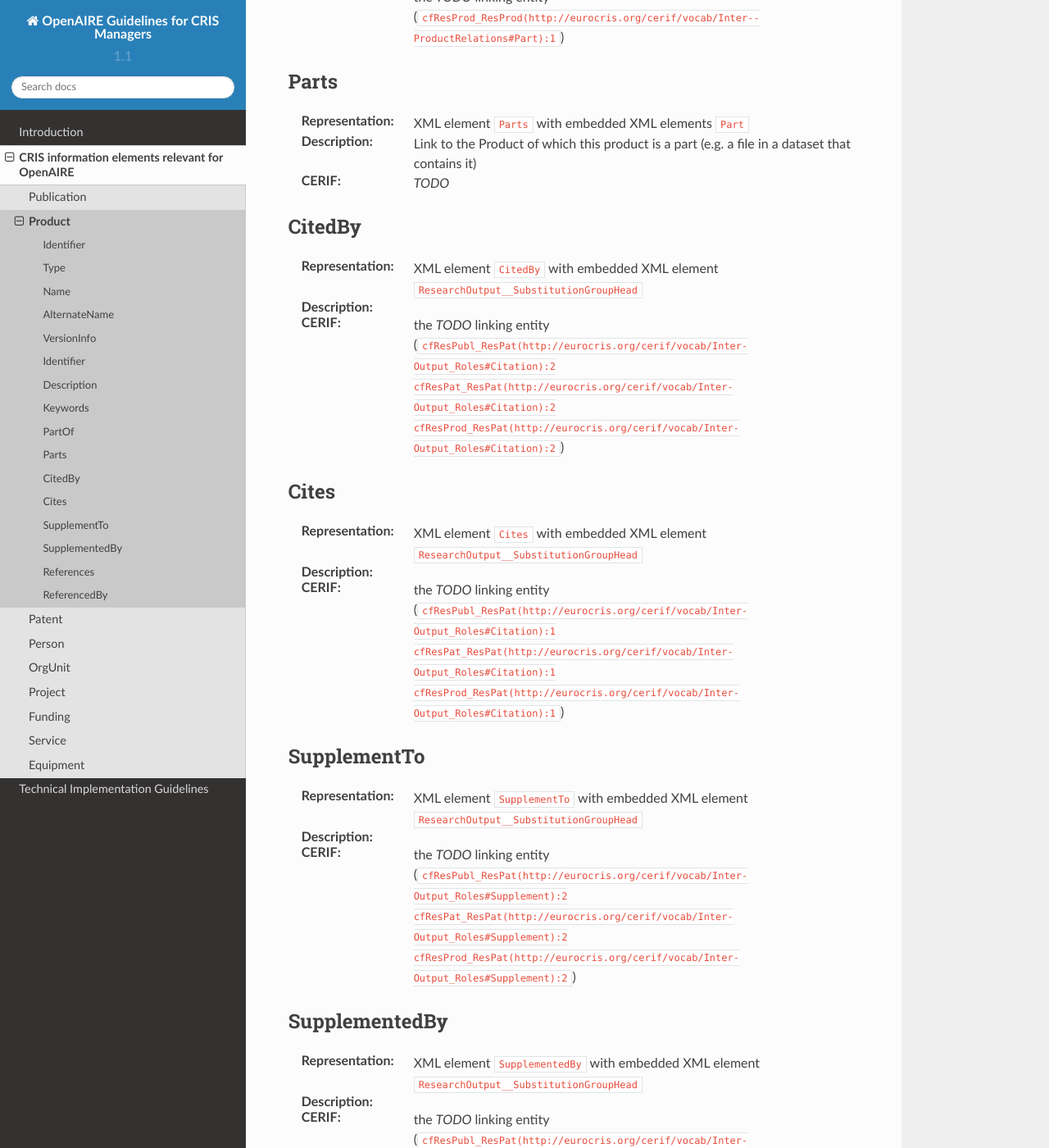
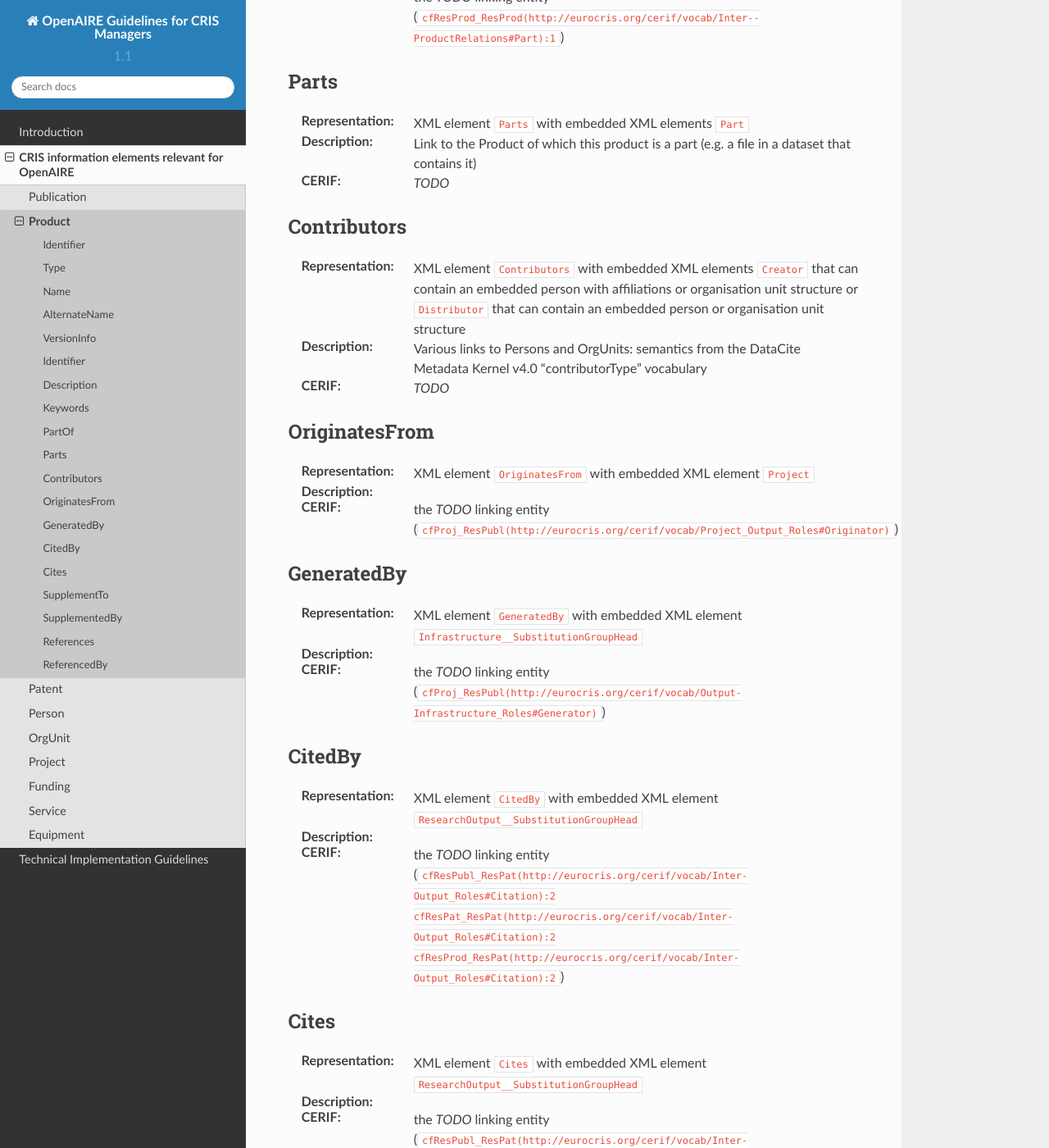
Before and after one commit to openaire/guidelines-cris-managers, a Sphinx documentation site: the page built from docs/cerif_xml_product_entity.rst, in a window 1280 px wide and 1400 px high, scrolled down 3095 px. Shown: the whole window at 82% size. Built offline with Sphinx 7.4.7 and the Read the Docs theme 2.0.0, drawn with Linux system fonts in a browser that asks for light colours.

Commit message:
current docs

```diff
--- a/docs/cerif_xml_equipment_entity.rst
+++ b/docs/cerif_xml_equipment_entity.rst
@@ -26,6 +26,12 @@ Name
 :Description:
 :CERIF: the *TODO* attribute (``cfEquipName.cfName``)
 
+Identifier
+^^^^^^^^^^
+:Representation: XML element ``Identifier``
+:Description: An identifier of the equipment
+:CERIF: the Federated Identifier entity (``cfFedId``)
+
 Description
 ^^^^^^^^^^^
 :Representation: XML element ``Description``
--- a/docs/cerif_xml_product_entity.rst
+++ b/docs/cerif_xml_product_entity.rst
@@ -90,6 +90,24 @@ Parts
 :Description: Link to the Product of which this product is a part (e.g. a file in a dataset that contains it)
 :CERIF: *TODO*
 
+Contributors
+^^^^^^^^^^^^
+:Representation: XML element ``Contributors`` with embedded XML elements ``Creator`` that can contain an embedded person with affiliations or organisation unit structure or ``Distributor`` that can contain an embedded person or organisation unit structure
+:Description: Various links to Persons and OrgUnits: semantics from the DataCite Metadata Kernel v4.0 "contributorType" vocabulary
+:CERIF: *TODO*
+
+OriginatesFrom
+^^^^^^^^^^^^^^
+:Representation: XML element ``OriginatesFrom`` with embedded XML element ``Project``
+:Description:
+:CERIF: the *TODO* linking entity (``cfProj_ResPubl(http://eurocris.org/cerif/vocab/Project_Output_Roles#Originator)``)
+
+GeneratedBy
+^^^^^^^^^^^
+:Representation: XML element ``GeneratedBy`` with embedded XML element ``Infrastructure__SubstitutionGroupHead``
+:Description:
+:CERIF: the *TODO* linking entity (``cfProj_ResPubl(http://eurocris.org/cerif/vocab/Output-Infrastructure_Roles#Generator)``)
+
 CitedBy
 ^^^^^^^
 :Representation: XML element ``CitedBy`` with embedded XML element ``ResearchOutput__SubstitutionGroupHead``
--- a/docs/cerif_xml_publication_entity.rst
+++ b/docs/cerif_xml_publication_entity.rst
@@ -222,9 +222,9 @@ Status
 :Description:
 :CERIF: the *TODO* linking entity (``cfResPubl_Class``)
 
-Originator
-^^^^^^^^^^
-:Representation: XML element ``Originator`` with embedded XML element ``Project``
+OriginatesFrom
+^^^^^^^^^^^^^^
+:Representation: XML element ``OriginatesFrom`` with embedded XML element ``Project``
 :Description:
 :CERIF: the *TODO* linking entity (``cfProj_ResPubl(http://eurocris.org/cerif/vocab/Project_Output_Roles#Originator)``)
 
--- a/docs/cerif_xml_service_entity.rst
+++ b/docs/cerif_xml_service_entity.rst
@@ -26,6 +26,12 @@ Name
 :Description:
 :CERIF: the *TODO* attribute (``cfSrvName.cfName``)
 
+Identifier
+^^^^^^^^^^
+:Representation: XML element ``Identifier``
+:Description: An identifier of the service
+:CERIF: the Federated Identifier entity (``cfFedId``)
+
 Description
 ^^^^^^^^^^^
 :Representation: XML element ``Description``
```
